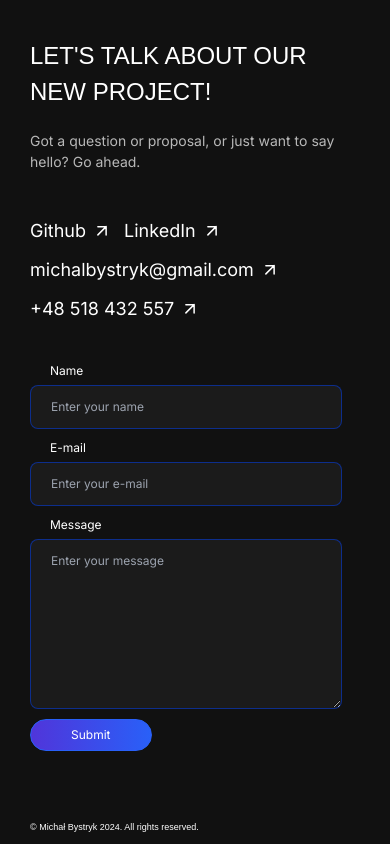
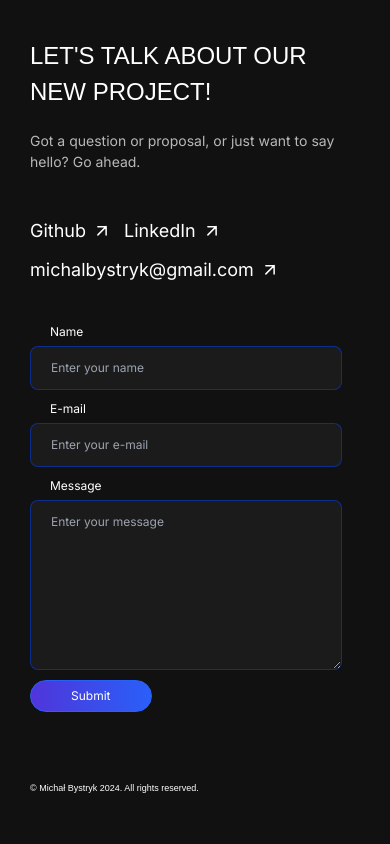
Before and after one commit to Bystrol/portfolio-website, a Next.js app: page / in a window 390 px wide. Shown: the part 4814-5658 px from the top of the page. After the commit the page ends 5619 px from the top, so only its background shows below. Built offline with nearby package versions, Linux system fonts and the light colour scheme; a web font is replaced by a local one.

Commit message:
chore: remove phone number

```diff
--- a/src/components/organisms/ContactSection.tsx
+++ b/src/components/organisms/ContactSection.tsx
@@ -173,12 +173,12 @@ export default function ContactSection({ translation }: ContactSectionProps) {
             </Link>
             <ArrowTopRight />
           </div>
-          <div className="flex gap-[6px] items-center text-[18px] sm:text-[22px] lg:text-[24px] pt-[12px]">
+          {/* <div className="flex gap-[6px] items-center text-[18px] sm:text-[22px] lg:text-[24px] pt-[12px]">
             <Link href="tel:+48518432557" className="peer" target="_blank">
               +48 518 432 557
             </Link>
             <ArrowTopRight />
-          </div>
+          </div> */}
         </div>
         <motion.form
           variants={formVariants}
```
